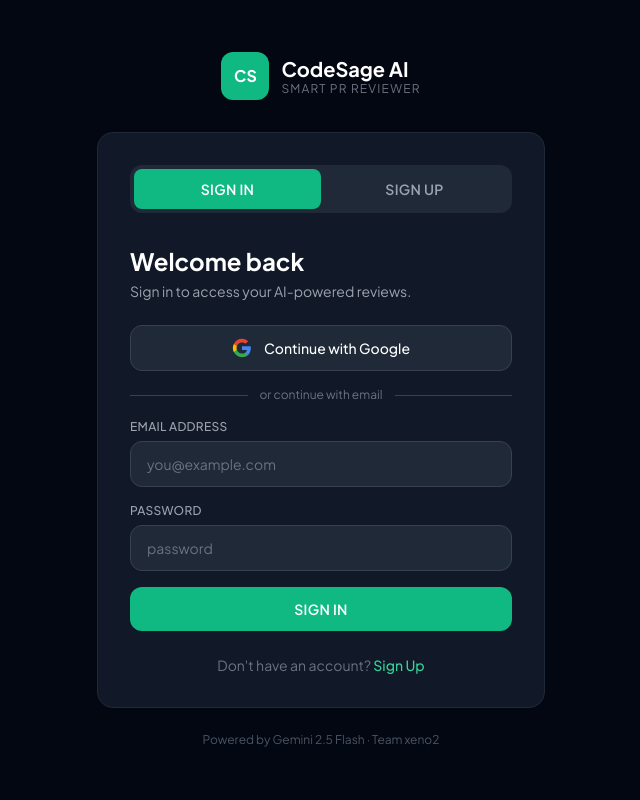
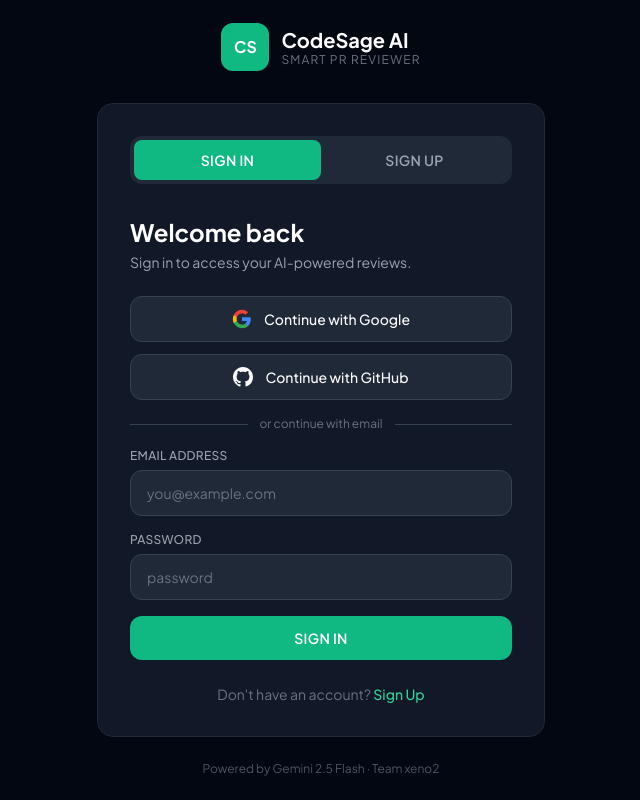
Before and after one commit to subhashdoc234xyz/codesage, a Next.js app: page /signin in a window 1280 px wide. Shown: the whole page, without its empty margins (319-959 px from the left). Built offline with nearby package versions, Linux system fonts and the light colour scheme; no server answers.

Commit message:
Add GitHub OAuth support to sign-in page and authentication component

```diff
--- a/app/signin/page.js
+++ b/app/signin/page.js
@@ -5,6 +5,7 @@
   createUserWithEmailAndPassword,
   signInWithEmailAndPassword,
   GoogleAuthProvider,
+  GithubAuthProvider,
   signInWithPopup,
 } from 'firebase/auth';
 import { doc, setDoc, getDoc, serverTimestamp } from 'firebase/firestore';
@@ -17,8 +18,10 @@
   const [password, setPassword] = useState('');
   const [loading, setLoading] = useState(false);
   const [googleLoading, setGoogleLoading] = useState(false);
+  const [githubLoading, setGithubLoading] = useState(false);
   const [error, setError] = useState('');
 
+  // ── Google Sign In ──
   async function handleGoogle() {
     setGoogleLoading(true);
     setError('');
@@ -47,6 +50,38 @@
     }
   }
 
+  // ── GitHub Sign In ──
+  async function handleGithub() {
+    setGithubLoading(true);
+    setError('');
+    try {
+      const provider = new GithubAuthProvider();
+      provider.addScope('repo');
+      const result = await signInWithPopup(auth, provider);
+      const user = result.user;
+      const userDoc = await getDoc(doc(db, 'users', user.uid));
+      if (!userDoc.exists()) {
+        await setDoc(doc(db, 'users', user.uid), {
+          email: user.email,
+          name: user.displayName,
+          photo: user.photoURL,
+          createdAt: serverTimestamp(),
+          uid: user.uid,
+          provider: 'github',
+        });
+      }
+      router.push('/');
+    } catch (err) {
+      if (err.code === 'auth/popup-closed-by-user') setError('Sign in cancelled. Please try again.');
+      else if (err.code === 'auth/popup-blocked') setError('Popup blocked. Please allow popups for this site.');
+      else if (err.code === 'auth/account-exists-with-different-credential') setError('An account already exists with this email. Try signing in with Google or email.');
+      else setError(err.message);
+    } finally {
+      setGithubLoading(false);
+    }
+  }
+
+  // ── Email/Password ──
   async function handleSubmit(e) {
     e.preventDefault();
     setLoading(true);
@@ -77,9 +112,12 @@
     }
   }
 
+  const anyLoading = loading || googleLoading || githubLoading;
+
   return (
     <div className="min-h-screen bg-gray-950 flex flex-col items-center justify-center px-4">
 
+      {/* Logo */}
       <div className="flex items-center gap-3 mb-8">
         <div className="w-12 h-12 bg-emerald-500 rounded-xl flex items-center justify-center font-bold text-white text-base">
           CS
@@ -90,8 +128,10 @@
         </div>
       </div>
 
+      {/* Card */}
       <div className="w-full max-w-md bg-gray-900 border border-gray-800 rounded-2xl p-8">
 
+        {/* Tab Toggle */}
         <div className="flex bg-gray-800 rounded-xl p-1 mb-8">
           <button
             onClick={() => { setMode('signin'); setError(''); }}
@@ -111,6 +151,7 @@
           </button>
         </div>
 
+        {/* Title */}
         <h1 className="text-white text-2xl font-bold mb-1">
           {mode === 'signin' ? 'Welcome back' : 'Create account'}
         </h1>
@@ -120,17 +161,22 @@
             : 'Start reviewing PRs like a senior engineer.'}
         </p>
 
+        {/* Error */}
         {error && (
           <div className="flex items-start gap-2 text-yellow-300 text-sm bg-yellow-950 border border-yellow-800 rounded-xl px-4 py-3 mb-5">
-            <span>warning </span>
+            <span className="mt-0.5">⚠️</span>
             <span>{error}</span>
           </div>
         )}
 
+        {/* OAuth Buttons */}
+        <div className="flex flex-col gap-3 mb-4">
+
+          {/* Google Button */}
           <button
             onClick={handleGoogle}
-          disabled={googleLoading || loading}
-          className="w-full flex items-center justify-center gap-3 bg-gray-800 hover:bg-gray-700 disabled:opacity-50 border border-gray-700 text-white py-3 rounded-xl text-sm font-medium transition mb-4"
+            disabled={anyLoading}
+            className="w-full flex items-center justify-center gap-3 bg-gray-800 hover:bg-gray-700 disabled:opacity-50 border border-gray-700 text-white py-3 rounded-xl text-sm font-medium transition"
           >
             {googleLoading ? (
               <svg className="w-4 h-4 animate-spin" fill="none" viewBox="0 0 24 24">
@@ -145,19 +191,37 @@
                 <path fill="#EA4335" d="M12 5.38c1.62 0 3.06.56 4.21 1.64l3.15-3.15C17.45 2.09 14.97 1 12 1 7.7 1 3.99 3.47 2.18 7.07l3.66 2.84c.87-2.6 3.3-4.53 6.16-4.53z"/>
               </svg>
             )}
-          {googleLoading
-            ? 'Signing in...'
-            : mode === 'signin'
-            ? 'Continue with Google'
-            : 'Sign up with Google'}
+            {googleLoading ? 'Signing in...' : mode === 'signin' ? 'Continue with Google' : 'Sign up with Google'}
           </button>
 
+          {/* GitHub Button */}
+          <button
+            onClick={handleGithub}
+            disabled={anyLoading}
+            className="w-full flex items-center justify-center gap-3 bg-gray-800 hover:bg-gray-700 disabled:opacity-50 border border-gray-700 text-white py-3 rounded-xl text-sm font-medium transition"
+          >
+            {githubLoading ? (
+              <svg className="w-4 h-4 animate-spin" fill="none" viewBox="0 0 24 24">
+                <circle className="opacity-25" cx="12" cy="12" r="10" stroke="currentColor" strokeWidth="4"/>
+                <path className="opacity-75" fill="currentColor" d="M4 12a8 8 0 018-8v8z"/>
+              </svg>
+            ) : (
+              <svg className="w-5 h-5" viewBox="0 0 24 24" fill="white">
+                <path d="M12 0C5.37 0 0 5.37 0 12c0 5.31 3.435 9.795 8.205 11.385.6.105.825-.255.825-.57 0-.285-.015-1.23-.015-2.235-3.015.555-3.795-.735-4.035-1.41-.135-.345-.72-1.41-1.23-1.695-.42-.225-1.02-.78-.015-.795.945-.015 1.62.87 1.845 1.23 1.08 1.815 2.805 1.305 3.495.99.105-.78.42-1.305.765-1.605-2.67-.3-5.46-1.335-5.46-5.925 0-1.305.465-2.385 1.23-3.225-.12-.3-.54-1.53.12-3.18 0 0 1.005-.315 3.3 1.23.96-.27 1.98-.405 3-.405s2.04.135 3 .405c2.295-1.56 3.3-1.23 3.3-1.23.66 1.65.24 2.88.12 3.18.765.84 1.23 1.905 1.23 3.225 0 4.605-2.805 5.625-5.475 5.925.435.375.81 1.095.81 2.22 0 1.605-.015 2.895-.015 3.3 0 .315.225.69.825.57A12.02 12.02 0 0024 12c0-6.63-5.37-12-12-12z"/>
+              </svg>
+            )}
+            {githubLoading ? 'Signing in...' : mode === 'signin' ? 'Continue with GitHub' : 'Sign up with GitHub'}
+          </button>
+        </div>
+
+        {/* Divider */}
         <div className="flex items-center gap-3 mb-4">
           <div className="flex-1 h-px bg-gray-700"></div>
           <span className="text-gray-500 text-xs">or continue with email</span>
           <div className="flex-1 h-px bg-gray-700"></div>
         </div>
 
+        {/* Email/Password Form */}
         <form onSubmit={handleSubmit} className="space-y-4">
           <div>
             <label className="text-gray-400 text-xs font-medium mb-1.5 block tracking-wide uppercase">
@@ -189,7 +253,7 @@
 
           <button
             type="submit"
-            disabled={loading || googleLoading}
+            disabled={anyLoading}
             className="w-full bg-emerald-500 hover:bg-emerald-400 disabled:bg-gray-700 disabled:text-gray-500 text-white py-3 rounded-xl text-sm font-semibold tracking-wide transition"
           >
             {loading
@@ -200,6 +264,7 @@
           </button>
         </form>
 
+        {/* Toggle mode */}
         <p className="text-center text-gray-500 text-sm mt-6">
           {mode === 'signin' ? "Don't have an account? " : 'Already have an account? '}
           <button
--- a/components/AuthPage.jsx
+++ b/components/AuthPage.jsx
@@ -4,6 +4,7 @@
   createUserWithEmailAndPassword,
   signInWithEmailAndPassword,
   GoogleAuthProvider,
+  GithubAuthProvider,
   signInWithPopup,
 } from "firebase/auth";
 import { doc, setDoc, getDoc, serverTimestamp } from "firebase/firestore";
@@ -17,6 +18,7 @@
   const [success, setSuccess] = useState("");
   const [loading, setLoading] = useState(false);
   const [googleLoading, setGoogleLoading] = useState(false);
+  const [githubLoading, setGithubLoading] = useState(false);
 
   const handleGoogle = async () => {
     setGoogleLoading(true);
@@ -54,9 +56,48 @@
     }
   };
 
+  const handleGithub = async () => {
+    setGithubLoading(true);
+    setError("");
+    setSuccess("");
+    try {
+      const provider = new GithubAuthProvider();
+      provider.addScope('repo');
+      const result = await signInWithPopup(auth, provider);
+      const user = result.user;
+
+      if (db) {
+        const userDoc = await getDoc(doc(db, "users", user.uid));
+        if (!userDoc.exists()) {
+          await setDoc(doc(db, "users", user.uid), {
+            email: user.email,
+            name: user.displayName,
+            photo: user.photoURL,
+            createdAt: serverTimestamp(),
+            uid: user.uid,
+            provider: "github",
+          });
+        }
+      }
+      setSuccess("Success! Preparing your workspace...");
+    } catch (err) {
+      if (err.code === "auth/popup-closed-by-user") {
+        setError("Sign in cancelled. Please try again.");
+      } else if (err.code === "auth/popup-blocked") {
+        setError("Popup blocked. Please allow popups for this site.");
+      } else if (err.code === "auth/account-exists-with-different-credential") {
+        setError("An account already exists with this email. Try signing in with Google or email.");
+      } else {
+        setError(err.message);
+      }
+    } finally {
+      setGithubLoading(false);
+    }
+  };
+
   const handleSubmit = async () => {
     if (!email || !password) return;
-    if (loading || googleLoading) return;
+    if (loading || googleLoading || githubLoading) return;
     setLoading(true);
     setError("");
     setSuccess("");
@@ -88,6 +129,8 @@
       setLoading(false);
     }
   };
+
+  const anyLoading = loading || googleLoading || githubLoading;
 
   return (
     <div className="min-h-screen bg-slate-950 flex flex-col items-center justify-center px-4 relative overflow-hidden">
@@ -168,8 +211,8 @@
         {/* Google Sign In Button */}
         <button
           onClick={handleGoogle}
-          disabled={googleLoading || loading}
-          className="w-full py-3 mb-5 rounded-xl border border-white/5 bg-slate-950/60 hover:bg-slate-900 text-white font-bold text-[10px] uppercase tracking-wider transition-all duration-300 flex items-center justify-center gap-2.5 active:scale-95 disabled:opacity-50 disabled:cursor-not-allowed shadow-md"
+          disabled={anyLoading}
+          className="w-full py-3 mb-3 rounded-xl border border-white/5 bg-slate-950/60 hover:bg-slate-900 text-white font-bold text-[10px] uppercase tracking-wider transition-all duration-300 flex items-center justify-center gap-2.5 active:scale-95 disabled:opacity-50 disabled:cursor-not-allowed shadow-md"
         >
           {googleLoading ? (
             <svg className="animate-spin h-4 w-4 text-emerald-400" viewBox="0 0 24 24" fill="none">
@@ -189,6 +232,29 @@
             : isLogin
             ? "Continue with Google"
             : "Sign up with Google"}
+        </button>
+
+        {/* GitHub Sign In Button */}
+        <button
+          onClick={handleGithub}
+          disabled={anyLoading}
+          className="w-full py-3 mb-5 rounded-xl border border-white/5 bg-slate-950/60 hover:bg-slate-900 text-white font-bold text-[10px] uppercase tracking-wider transition-all duration-300 flex items-center justify-center gap-2.5 active:scale-95 disabled:opacity-50 disabled:cursor-not-allowed shadow-md"
+        >
+          {githubLoading ? (
+            <svg className="animate-spin h-4 w-4 text-emerald-400" viewBox="0 0 24 24" fill="none">
+              <circle className="opacity-25" cx="12" cy="12" r="10" stroke="currentColor" strokeWidth="4"/>
+              <path className="opacity-75" fill="currentColor" d="M4 12a8 8 0 018-8v8z"/>
+            </svg>
+          ) : (
+            <svg className="w-4 h-4" viewBox="0 0 24 24" fill="white">
+              <path d="M12 0C5.37 0 0 5.37 0 12c0 5.31 3.435 9.795 8.205 11.385.6.105.825-.255.825-.57 0-.285-.015-1.23-.015-2.235-3.015.555-3.795-.735-4.035-1.41-.135-.345-.72-1.41-1.23-1.695-.42-.225-1.02-.78-.015-.795.945-.015 1.62.87 1.845 1.23 1.08 1.815 2.805 1.305 3.495.99.105-.78.42-1.305.765-1.605-2.67-.3-5.46-1.335-5.46-5.925 0-1.305.465-2.385 1.23-3.225-.12-.3-.54-1.53.12-3.18 0 0 1.005-.315 3.3 1.23.96-.27 1.98-.405 3-.405s2.04.135 3 .405c2.295-1.56 3.3-1.23 3.3-1.23.66 1.65.24 2.88.12 3.18.765.84 1.23 1.905 1.23 3.225 0 4.605-2.805 5.625-5.475 5.925.435.375.81 1.095.81 2.22 0 1.605-.015 2.895-.015 3.3 0 .315.225.69.825.57A12.02 12.02 0 0024 12c0-6.63-5.37-12-12-12z"/>
+            </svg>
+          )}
+          {githubLoading
+            ? "Signing in..."
+            : isLogin
+            ? "Continue with GitHub"
+            : "Sign up with GitHub"}
         </button>
 
         {/* Separator */}
@@ -238,9 +304,9 @@
         {/* Submit */}
         <button
           onClick={handleSubmit}
-          disabled={loading || !email || !password}
+          disabled={anyLoading || !email || !password}
           className={`w-full py-3.5 rounded-xl font-bold text-xs uppercase tracking-wider transition-all duration-300 ${
-            loading || !email || !password
+            anyLoading || !email || !password
               ? "bg-slate-900 border border-white/5 text-gray-600 cursor-not-allowed"
               : "bg-gradient-to-tr from-emerald-500 to-cyan-500 hover:from-emerald-400 hover:to-cyan-400 text-slate-950 shadow-lg shadow-emerald-500/10 hover:shadow-emerald-500/20 active:scale-95"
           }`}
```
Lines whose indentation alone changed are shown as unchanged.
